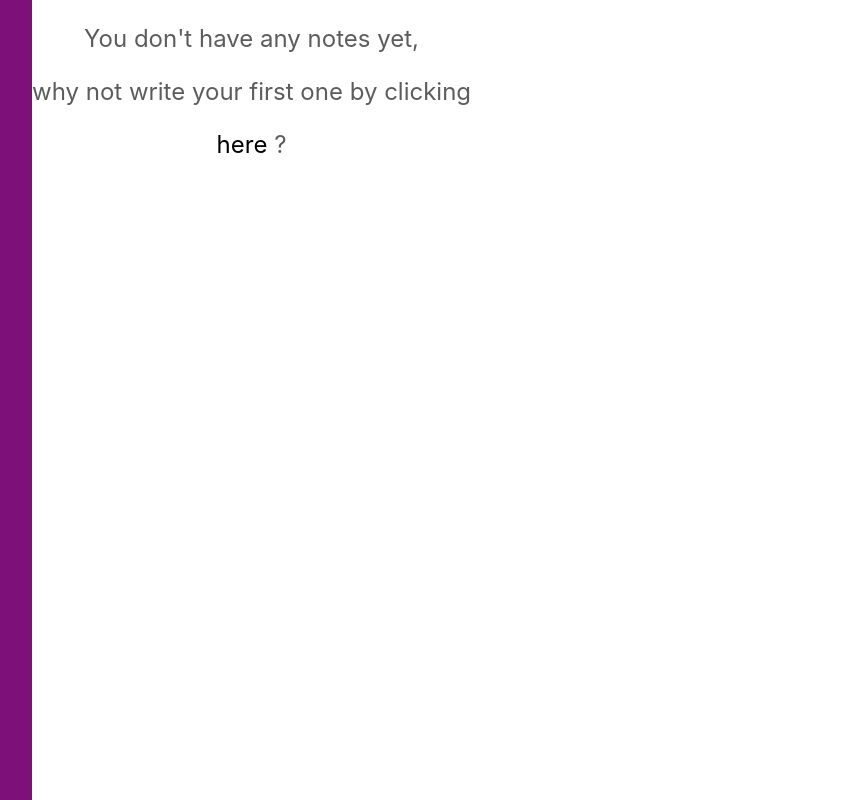
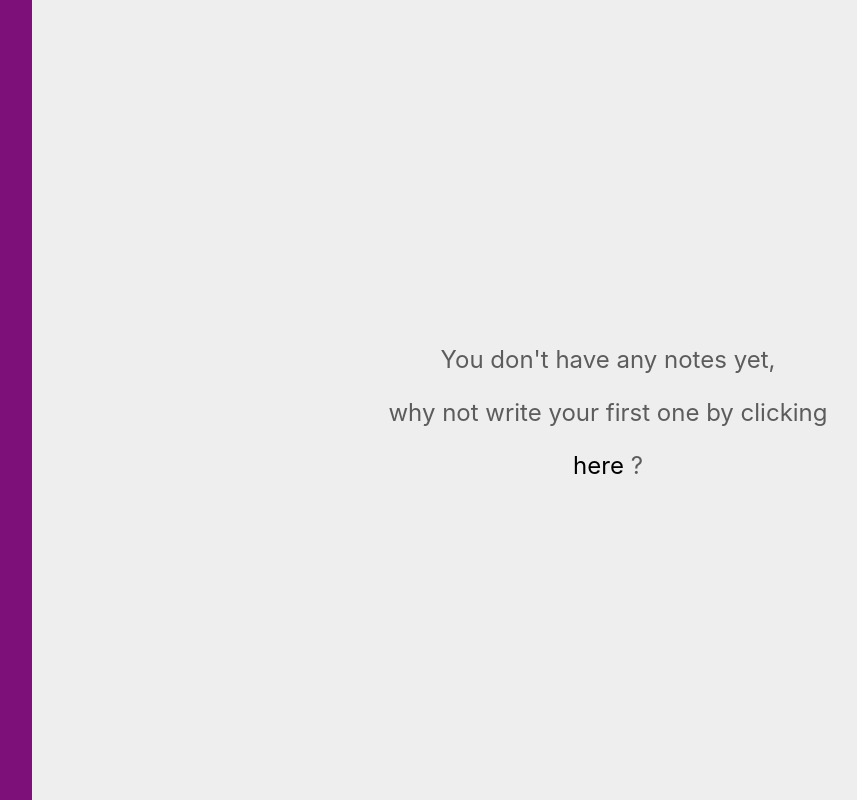
Before and after one commit to Fxdpt/taking_note, a React (Create React App) app: page / in a window 1280 px wide. Shown: the whole page, without its empty margins (96-953 px from the left). Built offline with nearby package versions, Linux system fonts and the light colour scheme.

Commit message:
fixing the url component problem

```diff
--- a/src/components/App/App.js
+++ b/src/components/App/App.js
@@ -13,7 +13,7 @@ function App() {
     <div className="App">
       <SideBar />
       <Routes>
-        <Route exact path="/" element={<Home />}/>
+        <Route exact path="/" element={<Main />}/>
         <Route path="new-note" element={<NoteForm />}/>
       </Routes>
     </div>
--- a/src/components/Main/Main.js
+++ b/src/components/Main/Main.js
@@ -6,7 +6,8 @@ import './Main.css'
 function Main(props) {
     return (
         <div className="main">
-            {!props.hasNotes ? <Home /> : <NoteForm />}
+            <Home />
+            {/* {!props.hasNotes ? <Home /> : <NoteForm />} */}
         </div>
     )
 }
```
